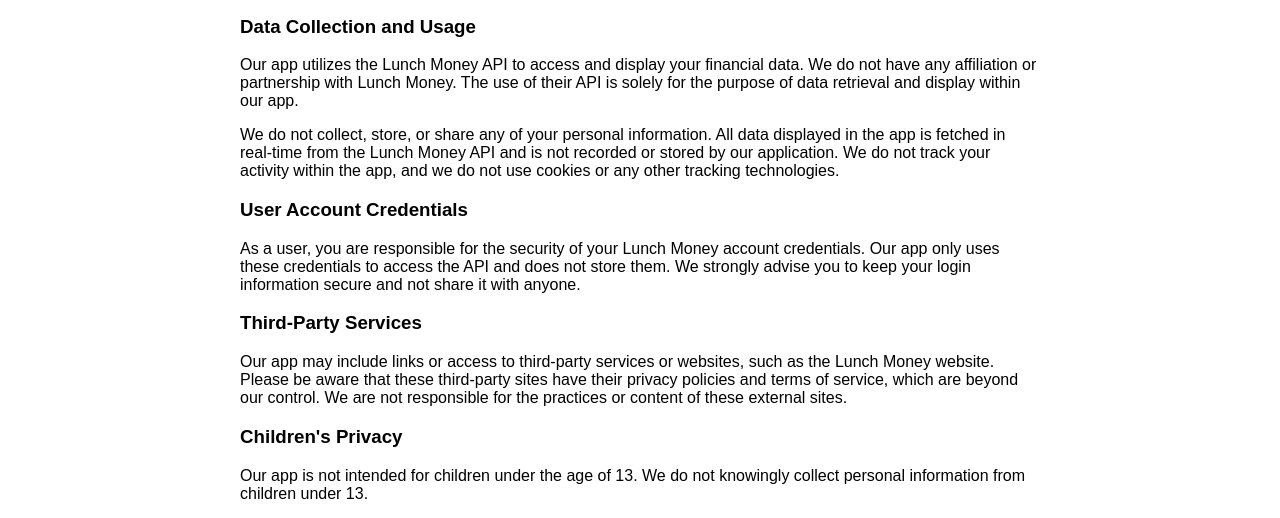
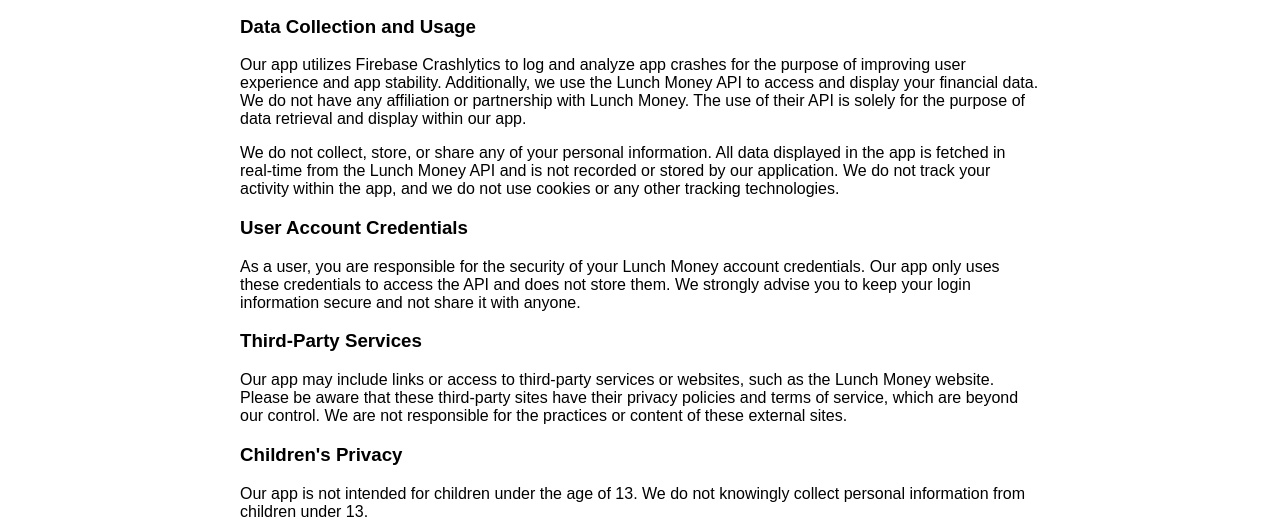
Before and after one commit to Rodrigolmti/lunch_money_companion, a plain HTML site: page docs/policy.html in a window 1280 px wide. Shown: the part 263-781 px from the top of the page. Drawn offline with Linux system fonts and the light colour scheme.

Commit message:
Update results path

```diff
--- a/docs/policy.html
+++ b/docs/policy.html
@@ -24,7 +24,9 @@
     </p>
     <h3>Data Collection and Usage</h3>
     <p>
-        Our app utilizes the Lunch Money API to access and display your financial data. We do not
+        Our app utilizes Firebase Crashlytics to log and analyze app crashes for the purpose of
+        improving user experience and app stability. Additionally, we use the Lunch Money API to
+        access and display your financial data. We do not
         have any affiliation or partnership with Lunch Money. The use of their API is solely for the
         purpose of data retrieval and display within our app.
     </p>
```
Also changed, not shown: 1 other file.
